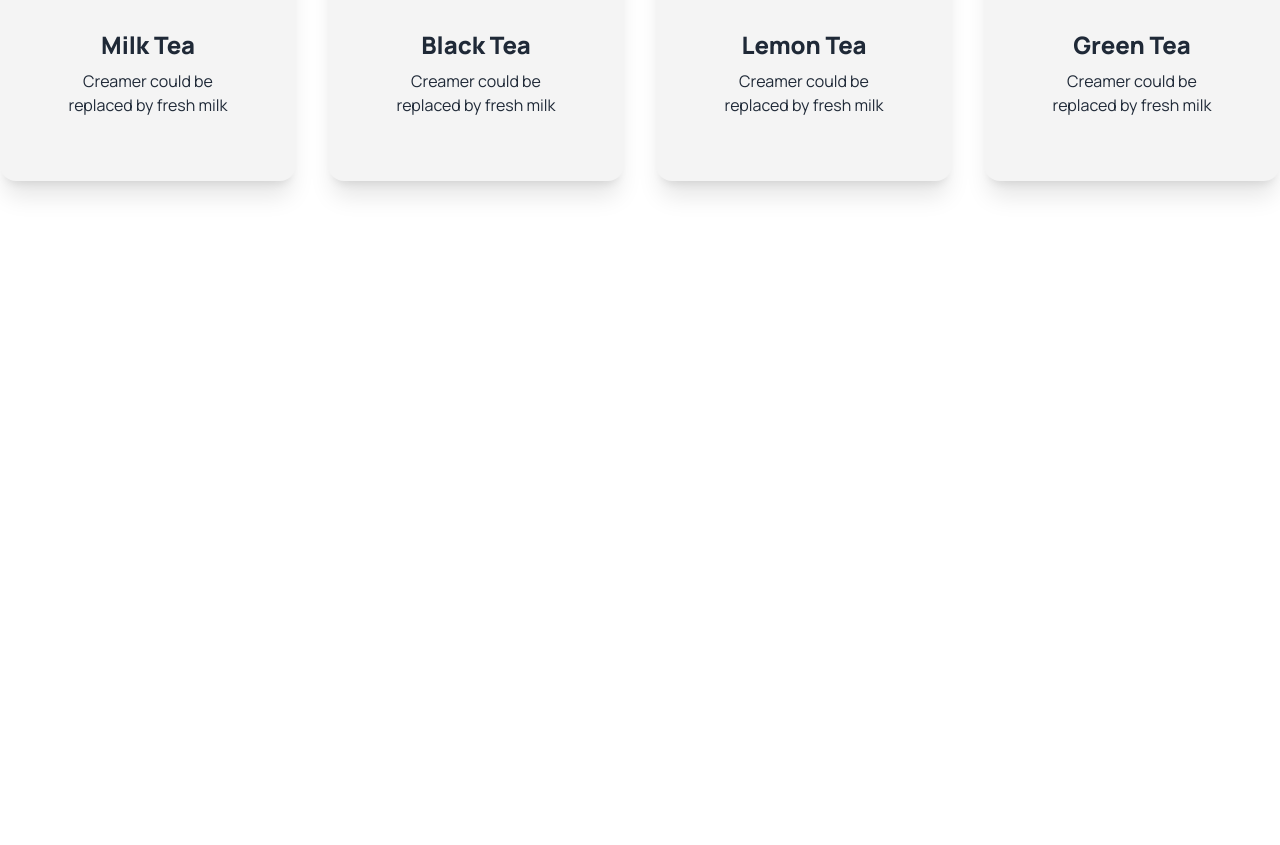
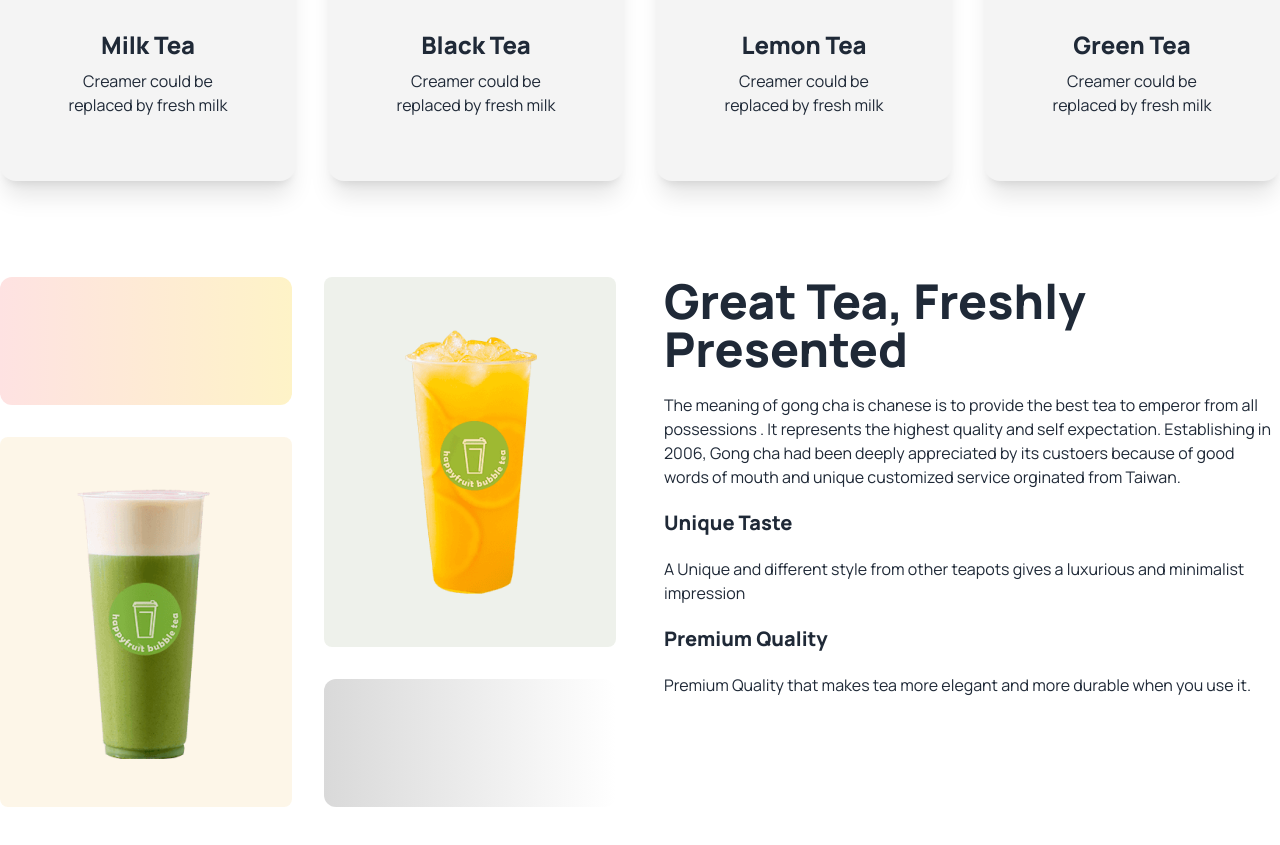
Before and after one commit to farhadahmed08/tea-house, a plain HTML site: page index.html in a window 1280 px wide. Shown: the part 876-1721 px from the top of the page. Before the commit the page ends 1153 px from the top, so only its background shows below. Drawn offline with nearby package versions, Linux system fonts and the light colour scheme.

Commit message:
created grid layout with gradient

```diff
--- a/index.html
+++ b/index.html
@@ -104,6 +104,32 @@
           </div>
         </div>
       </section>
+      <!-- great tea fresh tea section -->
+      <section class="my-24 flex flex-col lg:flex-row gap-12">
+        <div class="grid gap-8 grid-cols-1 md:grid-cols-2 flex-1">
+
+          <div class="rounded-xl bg-gradient-to-r from-red-100 to-amber-100 h-32"></div>
+          <div class="row-span-2 bg-[#5776391A] rounded-lg px-8 py-12 flex justify-center items-center">
+            <img src="./images/fresh-1.png" alt="">
+          </div>
+          <div class="row-span-2 bg-[#E6A6231A] rounded-lg px-8 py-12 flex justify-center items-center">
+            <img src="./images/fresh-2.png" alt="">
+          </div>
+          <div class="rounded-xl bg-gradient-to-r from-[#D9D9D9] to-[#FFFFFF] h-32"></div>
+
+        </div>
+        <div class="space-y-5 flex-1">
+          <h3 class="text-5xl font-extrabold">Great Tea, Freshly <br>
+            Presented</h3>
+            <p>The meaning of gong cha is chanese is to provide the best tea to emperor from all possessions . It represents the highest quality and self expectation. Establishing in 2006, Gong cha had been deeply appreciated by its custoers  because of good words of mouth and unique customized service orginated from Taiwan.</p>
+            <h4 class="text-xl font-extrabold">
+              Unique Taste
+            </h4>
+            <p>A Unique and different style from other teapots gives a luxurious and minimalist impression</p>
+            <h4 class="text-xl font-extrabold mt-8">Premium Quality</h4>
+            <p>Premium Quality that makes tea more elegant and more durable when you use it.</p>
+        </div>
+      </section>
     </main>
     <footer>
 
```
